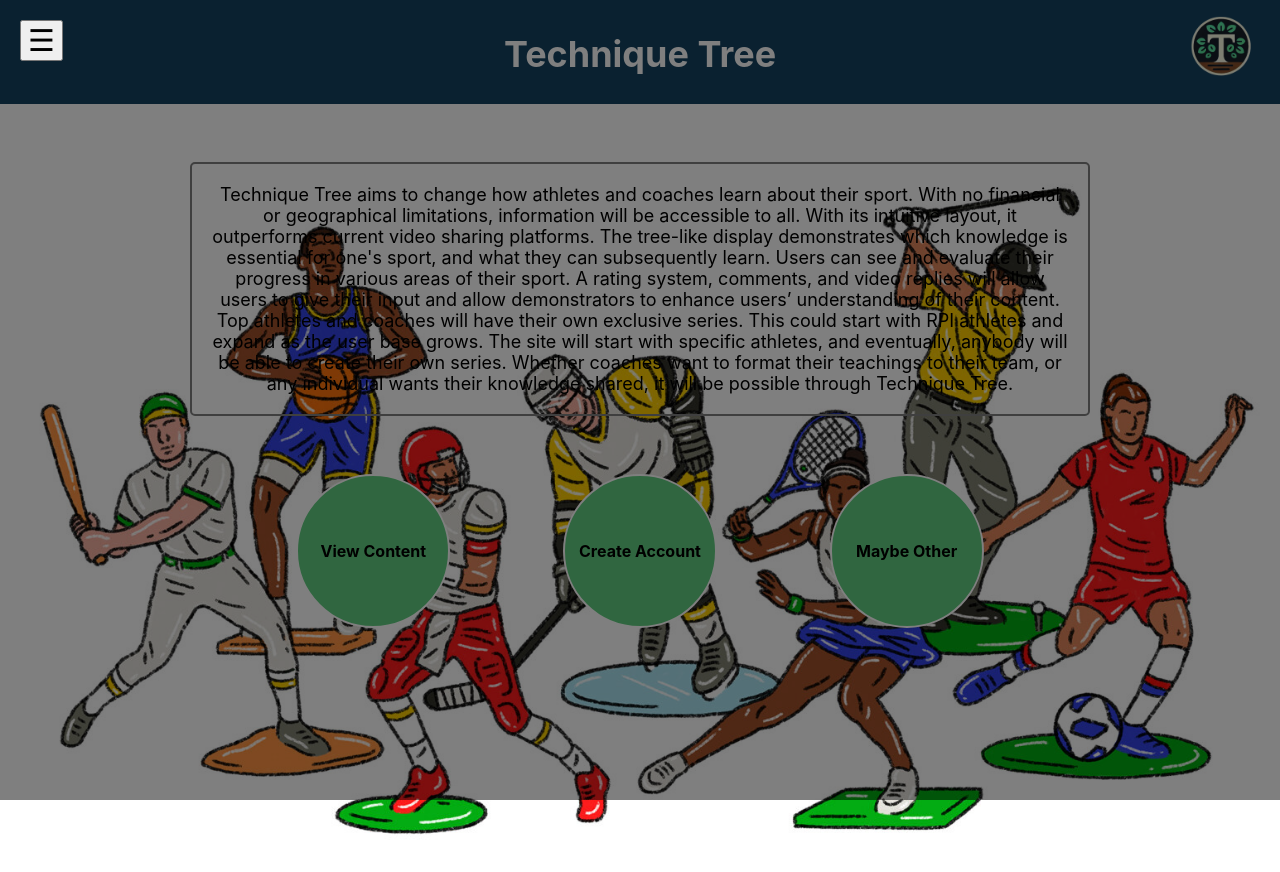
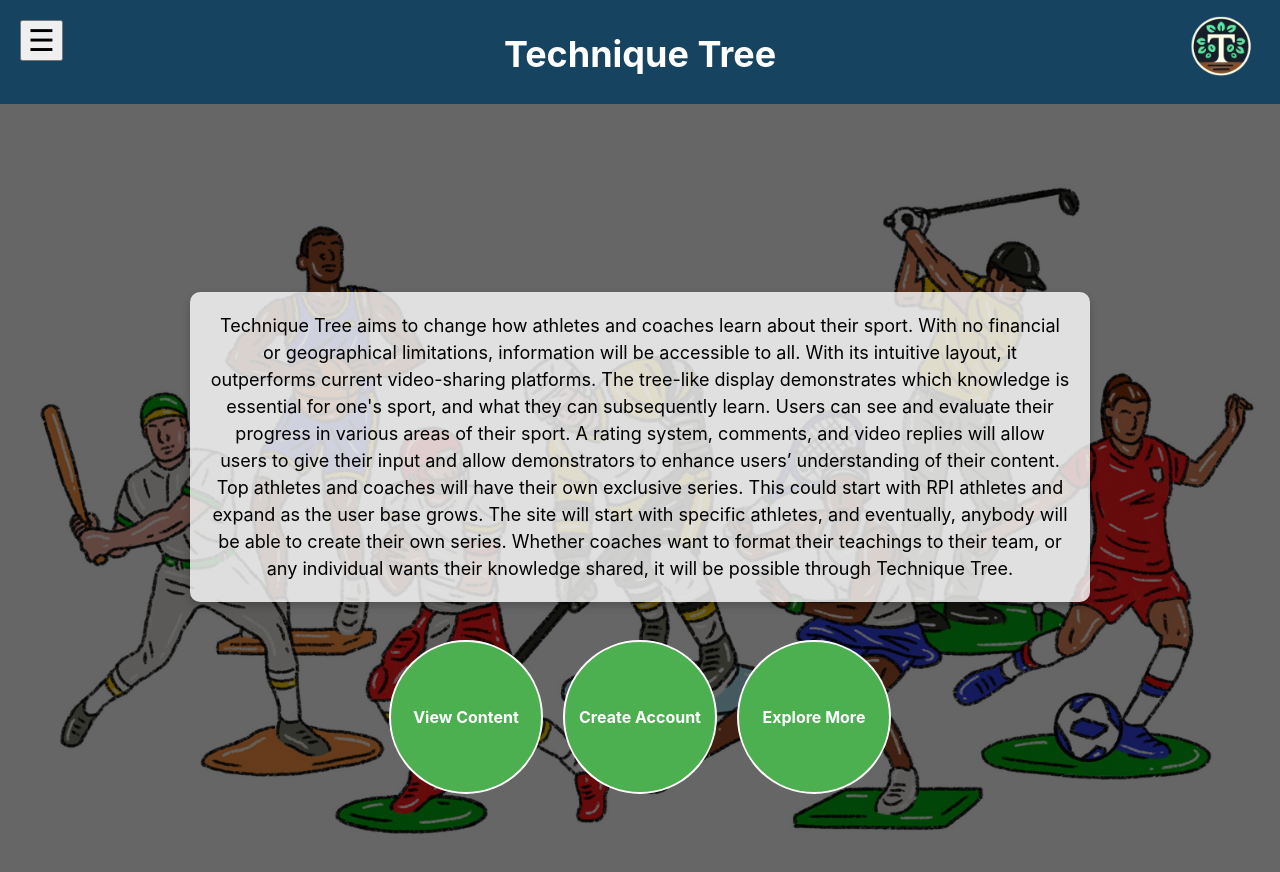
Before and after one commit to seanhaas33/TechniqueTree, a React (Create React App) app in the folder frontend/: page / in a window 1280 px wide. Shown: the top 872 px of the page. Built offline with nearby package versions, Linux system fonts and the light colour scheme.

Commit message:
homepage updates

```diff
--- a/frontend/src/pages/homepage.css
+++ b/frontend/src/pages/homepage.css
@@ -1,81 +1,115 @@
+:root {
+  --primary-color: #4caf50; /* Green */
+  --hover-color: #81c784; /* Light Green */
+  --text-light: #ffffff; /* White */
+  --background-dark: rgba(0, 0, 0, 0.6); /* Transparent black */
+}
+
 .homepage-container {
   display: flex;
   flex-direction: column;
   align-items: center;
+  justify-content: center;
   padding: 20px;
   min-height: 100vh;
-  color: white;
-  background-image: url('/public/background.jpg');
-  background-size: cover;
-  background-position: center;
-  background-repeat: no-repeat;
+  position: relative;
+  background: linear-gradient(var(--background-dark), var(--background-dark)),
+    url('/public/background.jpg') no-repeat center center/cover;
+  color: var(--text-light);
+  overflow: hidden;
 }
 
-.homepage-container::before {
-  content: '';
-  position: absolute;
-  top: 0;
-  left: 0;
-  width: 100%;
-  height: 100%;
-  background-color: rgba(0, 0, 0, 0.5);
-  z-index: 1;
+/* Animations */
+@keyframes fadeIn {
+  from {
+    opacity: 0;
+  }
+  to {
+    opacity: 1;
+  }
 }
 
-/* Description section */
+@keyframes slideIn {
+  from {
+    transform: translateY(50px);
+    opacity: 0;
+  }
+  to {
+    transform: translateY(0);
+    opacity: 1;
+  }
+}
+
+.fade-in {
+  animation: fadeIn 1.5s ease-in-out;
+}
+
+.slide-in {
+  animation: slideIn 1.5s ease-in-out;
+}
+
+/* Description Section */
 .description-section {
   width: 100%;
   max-width: 900px;
   margin: 20px 0;
+  text-align: center;
 }
 
 .description {
-  text-align: center;
+  padding: 20px;
+  background: rgba(255, 255, 255, 0.8);
+  color: #000;
+  border-radius: 10px;
   font-size: 18px;
-  padding: 20px;
-  border: 2px solid rgb(127, 127, 127); /* Accent Grey */
-  border-radius: 5px;
-  color: rgb(0, 0, 0); /* Black text for readability */
+  line-height: 1.5;
+  box-shadow: 0 4px 8px rgba(0, 0, 0, 0.2);
 }
 
-/* Buttons section */
+/* Buttons Section */
 .buttons-section {
   display: flex;
-  justify-content: space-around;
+  flex-wrap: wrap;
+  justify-content: center;
+  gap: 20px;
   width: 100%;
   max-width: 800px;
-  margin-top: 20px;
 }
 
-/* Button styling */
+/* Button Styling */
 .button {
   display: flex;
   justify-content: center;
   align-items: center;
   width: 150px;
   height: 150px;
-  border: 2px solid white;
+  border: 2px solid var(--text-light);
   border-radius: 50%;
   font-size: 16px;
   font-weight: bold;
+  background-color: var(--primary-color);
+  color: var(--text-light);
   cursor: pointer;
-  color: rgb(0, 0, 0);
-  background-color: rgb(96, 206, 128);
-  transition: background-color 0.3s ease;
-}
-
-/* Ensure the link fills the entire button */
-.button-link {
-  display: flex;
-  justify-content: center;
-  align-items: center;
-  width: 100%;
-  height: 100%;
-  text-decoration: none; /* Remove underline */
-  color: inherit; /* Inherit text color */
+  transition: all 0.3s ease;
 }
 
 .button:hover {
+  background-color: var(--hover-color);
   transform: scale(1.1);
-  box-shadow: 0 4px 8px rgba(0, 0, 0, 0.3);
+  box-shadow: 0 6px 12px rgba(0, 0, 0, 0.3);
 }
+
+/* Button Link */
+.button-link {
+  text-decoration: none;
+  color: inherit;
+}
+
+/* Responsive Design */
+@media (max-width: 768px) {
+  .button {
+    width: 120px;
+    height: 120px;
+    font-size: 14px;
+  }
+}
--- a/frontend/src/pages/homepage.jsx
+++ b/frontend/src/pages/homepage.jsx
@@ -1,4 +1,4 @@
-import React, { useEffect } from 'react';
+import React from 'react';
 import { Link } from 'react-router-dom';
 import './homepage.css';
 
@@ -6,11 +6,11 @@
   return (
     <div className="homepage-container">
       {/* Description Section */}
-      <section className="description-section">
+      <section className="description-section fade-in">
         <p className="description">
           Technique Tree aims to change how athletes and coaches learn about their sport.
           With no financial or geographical limitations, information will be accessible to all.
-        With its intuitive layout, it outperforms current video sharing platforms.
+          With its intuitive layout, it outperforms current video-sharing platforms.
           The tree-like display demonstrates which knowledge is essential for one's sport, and what
           they can subsequently learn. Users can see and evaluate their progress in various areas of
           their sport. A rating system, comments, and video replies will allow users to give their input
@@ -22,22 +22,18 @@
         </p>
       </section>
 
-
-
       {/* Circular Buttons Section */}
-      <section className="buttons-section">
-        <div className="button">
-          <a href="/sports" className="button-link">View Content</a>
+      <section className="buttons-section slide-in">
+        <div className="button grow">
+          <Link to="/sports" className="button-link">View Content</Link>
         </div>
-        <div className="button">
-          <span>Create Account</span>
+        <div className="button grow">
+          <a href="/signup" className="button-link">Create Account</a>
         </div>
-        <div className="button">
-          <span>Maybe Other</span>
+        <div className="button grow">
+          <a href="/other" className="button-link">Explore More</a>
         </div>
       </section>
-
-
     </div>
   );
 };
```
Lines whose indentation alone changed are shown as unchanged.
